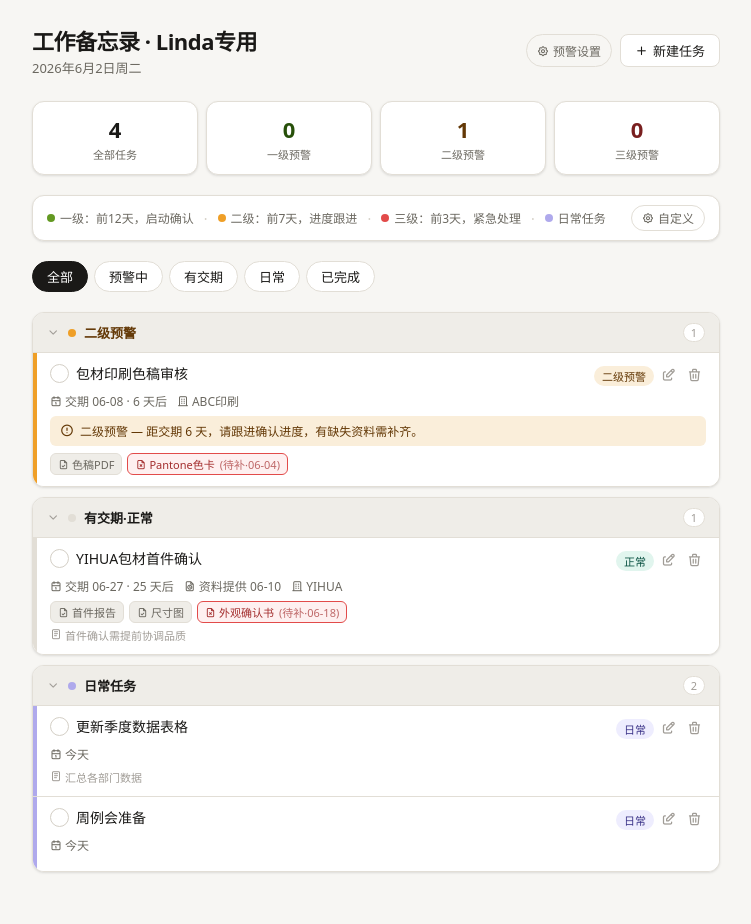
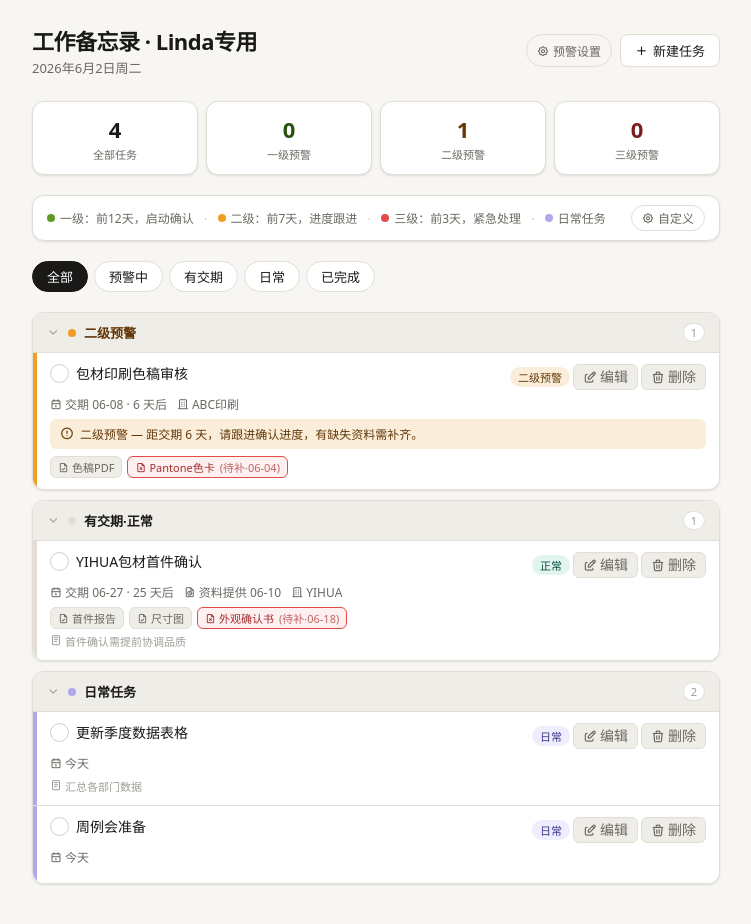
Before and after one commit to Linda315-Luo/Work-Linda, a plain HTML site: page index.html in a window 1280 px wide. Shown: the whole page, without its empty margins (264-1015 px from the left). Drawn offline with Linux system fonts and the light colour scheme.

Commit message:
Update index.html

```diff
--- a/index.html
+++ b/index.html
@@ -73,8 +73,9 @@ textarea{resize:vertical;min-height:55px}
 .b-daily{background:#EEEDFE;color:#3C3489}
 .b-done{background:#F0EDE7;color:#6B6860}
 .card-acts{display:flex;align-items:center;gap:3px;flex-shrink:0}
-.icon-btn{background:transparent;border:none;color:var(--text3);padding:4px;border-radius:6px;font-size:15px;line-height:1;display:flex;align-items:center}
-.icon-btn:hover{color:var(--text);background:var(--bg3)}
+.icon-btn{background:var(--bg2);border:1px solid var(--border);color:var(--text2);padding:5px 9px;border-radius:6px;font-size:14px;line-height:1;display:flex;align-items:center;gap:3px;transition:all .15s}
+.icon-btn:hover{color:var(--text);background:var(--bg3);border-color:var(--border2)}
+.icon-btn.del:hover{color:#A32D2D;background:#FEF0F0;border-color:#f5c6c6}
 .chk{width:19px;height:19px;border-radius:50%;border:1.5px solid var(--border2);background:transparent;cursor:pointer;flex-shrink:0;display:flex;align-items:center;justify-content:center;transition:all .15s;padding:0}
 .chk.done{background:#1D9E75;border-color:#1D9E75}
 .chk.done::after{content:'';display:block;width:5px;height:9px;border:2px solid #fff;border-top:none;border-left:none;transform:rotate(45deg) translateY(-1px)}
@@ -248,8 +249,8 @@ function cardHTML(t){
           <span class="card-name${t.done?' done':''}">${t.name}</span>
         </div>
         <div class="card-acts">${badge}
-          <button class="icon-btn" onclick="openModal(${t.id})"><i class="ti ti-edit"></i></button>
-          <button class="icon-btn" onclick="delTask(${t.id})"><i class="ti ti-trash"></i></button>
+          <button class="icon-btn" onclick="openModal(${t.id})"><i class="ti ti-edit"></i> 编辑</button>
+          <button class="icon-btn del" onclick="delTask(${t.id})"><i class="ti ti-trash"></i> 删除</button>
         </div>
       </div>
       ${metaHTML?`<div class="meta-row">${metaHTML}</div>`:''}
```
